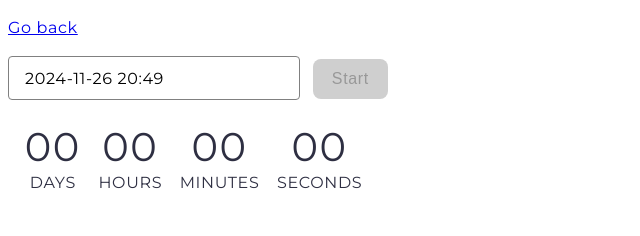
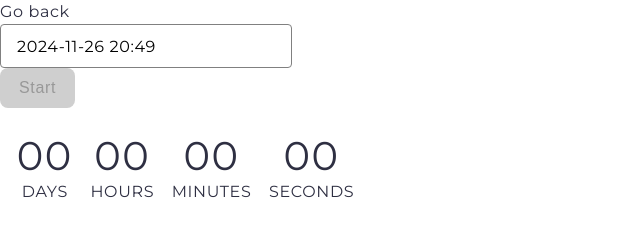
Before and after one commit to syniepolskyi84/goit-js-hw-10, a website built with Vite: page src/1-timer.html in a window 1280 px wide. Shown: the whole page, without its empty margins (0-640 px from the left). Built offline with nearby package versions, Linux system fonts and the light colour scheme.

Commit message:
corection 1-timer.html, 2-snackbar.html

```diff
--- a/src/1-timer.html
+++ b/src/1-timer.html
@@ -5,6 +5,7 @@
   <meta http-equiv="X-UA-Compatible" content="IE=edge">
   <meta name="viewport" content="width=device-width, initial-scale=1.0">
   <title>Timer</title>
+  <link rel="stylesheet" href="./css/styles.css" />
   <link rel="stylesheet" href="./css/1-timer.css" />
   <link rel="preconnect" href="https://fonts.googleapis.com">
   <link rel="preconnect" href="https://fonts.gstatic.com" crossorigin>
```
Also changed, not shown: src/2-snackbar.html (+1 -0 lines).
